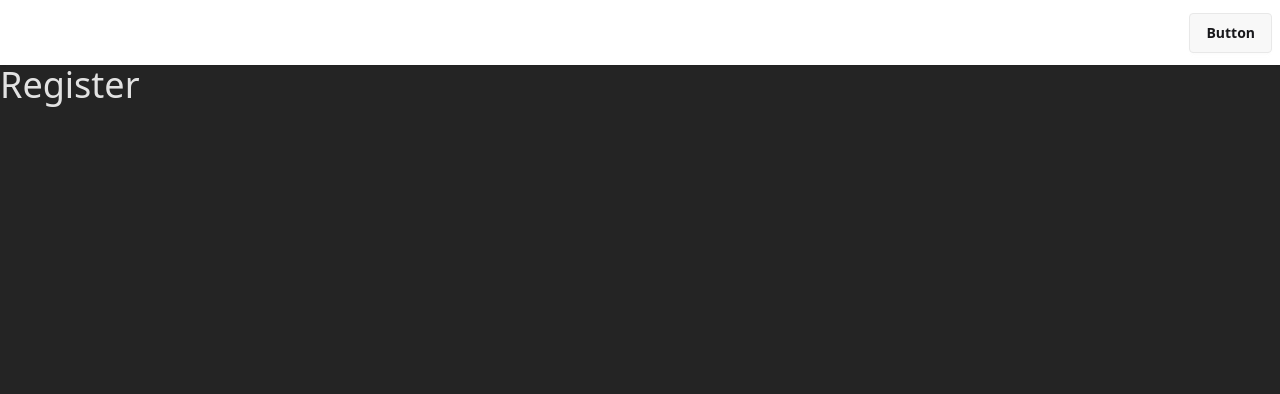
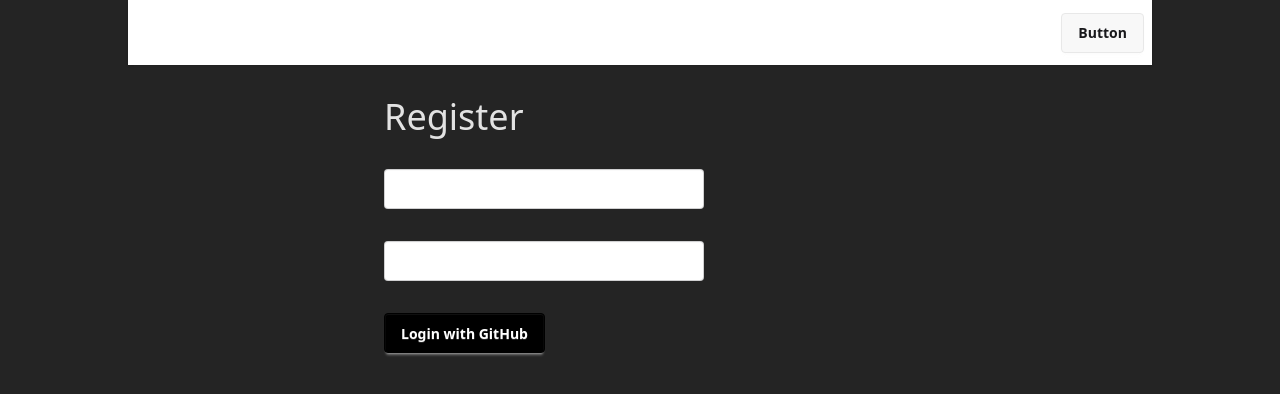
Before and after one commit to antnose/Programming-Hero-Module-50, a React (Vite) app: page /register in a window 1280 px wide. Shown: the top 394 px of the page. Built offline with nearby package versions, Linux system fonts and the light colour scheme.

Commit message:
complete 2nd video of module 50

```diff
--- a/src/Components/Header/Header.jsx
+++ b/src/Components/Header/Header.jsx
@@ -1,13 +1,20 @@
 import React from "react";
+import { NavLink } from "react-router-dom";
 
 const Header = () => {
   const links = (
     <>
       <li>
-        <a>Item 1</a>
+        <NavLink to="/">Home</NavLink>
       </li>
       <li>
-        <a>Item 3</a>
+        <NavLink to="/login">Login</NavLink>
+      </li>
+      <li>
+        <NavLink to="/register">Register</NavLink>
+      </li>
+      <li>
+        <NavLink to="/register">Register2</NavLink>
       </li>
     </>
   );
--- a/src/Components/Register/Register.jsx
+++ b/src/Components/Register/Register.jsx
@@ -1,7 +1,71 @@
 const Register = () => {
+  const handleRegister = (e) => {
+    e.preventDefault();
+    console.log(e.target.email.value);
+    console.log(e.target.password.value);
+  };
+
   return (
-    <div>
-      <h2 className="text-4xl">Register</h2>
+    <div className="justify-center max-w-lg mx-auto ">
+      <h2 className="text-4xl my-8 ">Register</h2>
+      <form onSubmit={handleRegister}>
+        <label className="input validator">
+          <svg
+            className="h-[1em] opacity-50"
+            xmlns="http://www.w3.org/2000/svg"
+            viewBox="0 0 24 24"
+          >
+            <g
+              strokeLinejoin="round"
+              strokeLinecap="round"
+              strokeWidth="2.5"
+              fill="none"
+              stroke="currentColor"
+            >
+              <rect width="20" height="16" x="2" y="4" rx="2"></rect>
+              <path d="m22 7-8.97 5.7a1.94 1.94 0 0 1-2.06 0L2 7"></path>
+            </g>
+          </svg>
+          <input
+            name="email"
+            type="email"
+            placeholder="mail@site.com"
+            required
+          />
+        </label>
+        <div className="validator-hint hidden">Enter valid email address</div>
+
+        <br />
+
+        <label className="input validator my-8 ">
+          <svg
+            className="h-[1em] opacity-50"
+            xmlns="http://www.w3.org/2000/svg"
+            viewBox="0 0 24 24"
+          >
+            <g
+              strokeLinejoin="round"
+              strokeLinecap="round"
+              strokeWidth="2.5"
+              fill="none"
+              stroke="currentColor"
+            >
+              <path d="M2.586 17.414A2 2 0 0 0 2 18.828V21a1 1 0 0 0 1 1h3a1 1 0 0 0 1-1v-1a1 1 0 0 1 1-1h1a1 1 0 0 0 1-1v-1a1 1 0 0 1 1-1h.172a2 2 0 0 0 1.414-.586l.814-.814a6.5 6.5 0 1 0-4-4z"></path>
+              <circle cx="16.5" cy="7.5" r=".5" fill="currentColor"></circle>
+            </g>
+          </svg>
+          <input
+            name="password"
+            type="password"
+            required
+            placeholder="Password"
+          />
+        </label>
+        <br />
+        <button className="btn bg-black text-white border-black">
+          Login with GitHub
+        </button>
+      </form>
     </div>
   );
 };
--- a/src/layout/Main.jsx
+++ b/src/layout/Main.jsx
@@ -2,9 +2,9 @@ import { Outlet } from "react-router-dom";
 import Header from "../Components/Header/Header";
 const Main = () => {
   return (
-    <div>
+    <div className="max-w-5xl mx-auto">
       <Header />
-      <Outlet></Outlet>
+      <Outlet />
     </div>
   );
 };
```
